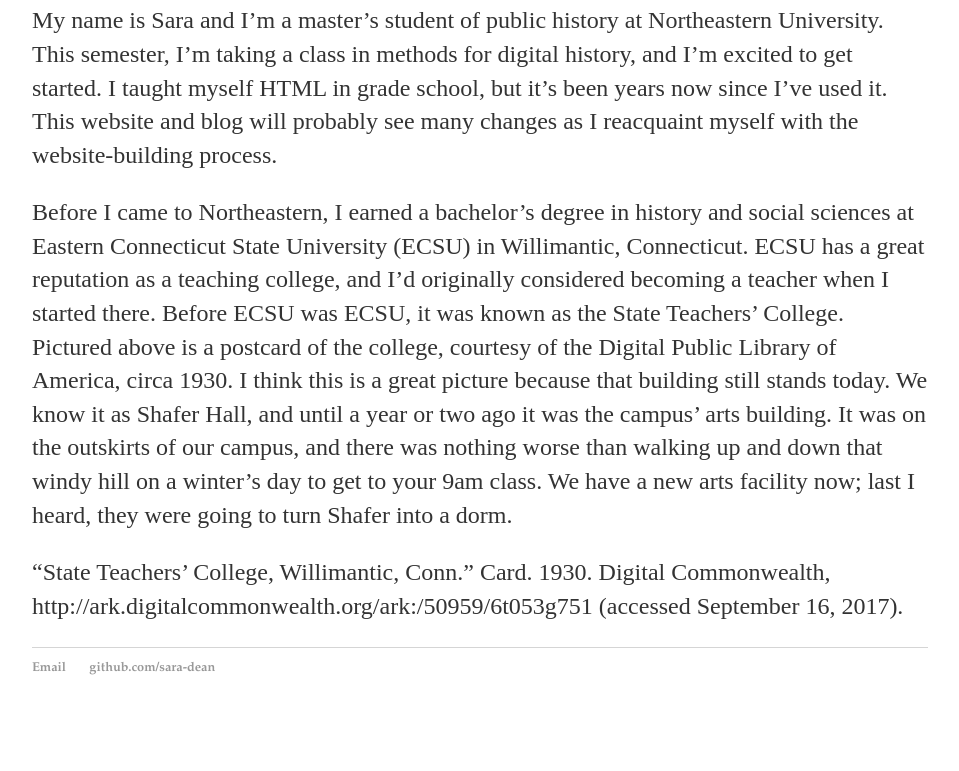
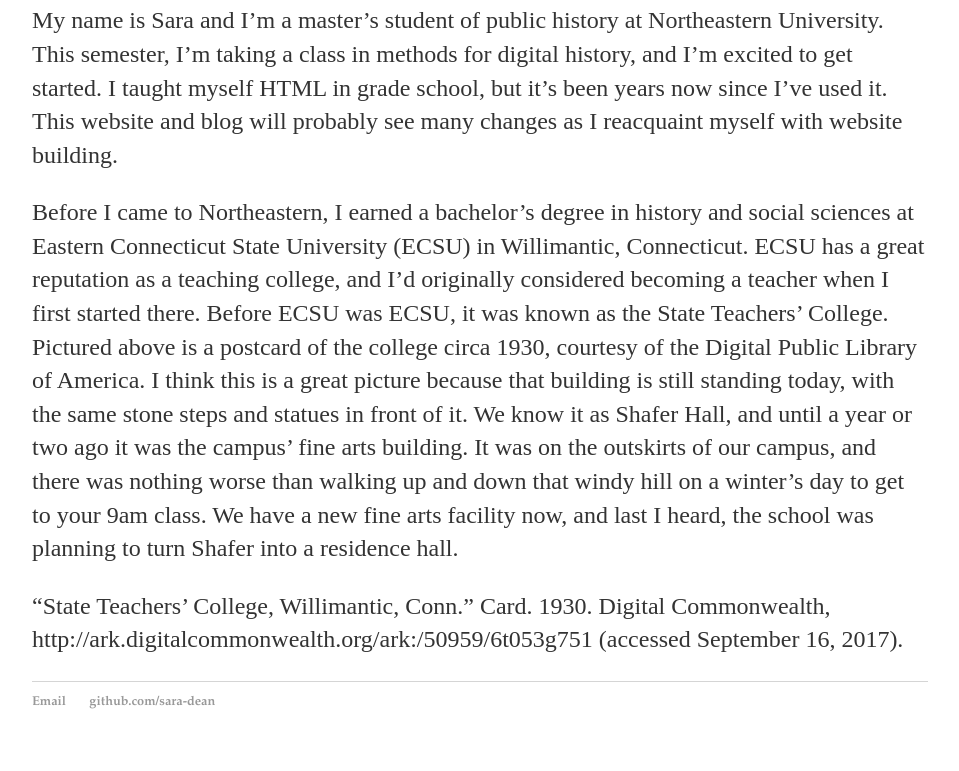
Before and after one commit to sara-dean/sara-dean.github.io, a Jekyll site: the page built from _posts/2017-09-14-week-one.md, in a window 1280 px wide. Shown: the part 949-1720 px from the top of the page, without its empty margins (160-1119 px from the left). Built offline with Jekyll 4.4.1, drawn with Linux system fonts in a browser that asks for light colours; before the commit the page ends 1686 px from its top, so only the background shows below that.

Commit message:
Update 2017-09-14-week-one.md

```diff
--- a/_posts/2017-09-14-week-one.md
+++ b/_posts/2017-09-14-week-one.md
@@ -6,8 +6,8 @@
 <h1>Welcome</h1>
 <img src="https://upload.wikimedia.org/wikipedia/commons/thumb/2/2a/State_Teachers%27_College%2C_Willimantic%2C_Conn_%2864895%29.jpg/1024px-State_Teachers%27_College%2C_Willimantic%2C_Conn_%2864895%29.jpg" style="width:750px">
 
-My name is Sara and I'm a master's student of public history at Northeastern University. This semester, I'm taking a class in methods for digital history, and I'm excited to get started. I taught myself HTML in grade school, but it's been years now since I've used it. This website and blog will probably see many changes as I reacquaint myself with the website-building process.
+My name is Sara and I'm a master's student of public history at Northeastern University. This semester, I'm taking a class in methods for digital history, and I'm excited to get started. I taught myself HTML in grade school, but it's been years now since I've used it. This website and blog will probably see many changes as I reacquaint myself with website building.
 
-Before I came to Northeastern, I earned a bachelor's degree in history and social sciences at Eastern Connecticut State University (ECSU) in Willimantic, Connecticut. ECSU has a great reputation as a teaching college, and I'd originally considered becoming a teacher when I started there. Before ECSU was ECSU, it was known as the State Teachers' College. Pictured above is a postcard of the college, courtesy of the Digital Public Library of America, circa 1930. I think this is a great picture because that building still stands today. We know it as Shafer Hall, and until a year or two ago it was the campus' arts building. It was on the outskirts of our campus, and there was nothing worse than walking up and down that windy hill on a winter's day to get to your 9am class. We have a new arts facility now; last I heard, they were going to turn Shafer into a dorm.
+Before I came to Northeastern, I earned a bachelor's degree in history and social sciences at Eastern Connecticut State University (ECSU) in Willimantic, Connecticut. ECSU has a great reputation as a teaching college, and I'd originally considered becoming a teacher when I first started there. Before ECSU was ECSU, it was known as the State Teachers' College. Pictured above is a postcard of the college circa 1930, courtesy of the Digital Public Library of America. I think this is a great picture because that building is still standing today, with the same stone steps and statues in front of it. We know it as Shafer Hall, and until a year or two ago it was the campus' fine arts building. It was on the outskirts of our campus, and there was nothing worse than walking up and down that windy hill on a winter's day to get to your 9am class. We have a new fine arts facility now, and last I heard, the school was planning to turn Shafer into a residence hall.
 
 "State Teachers' College, Willimantic, Conn." Card. 1930. Digital Commonwealth, http://ark.digitalcommonwealth.org/ark:/50959/6t053g751 (accessed September 16, 2017).
```
